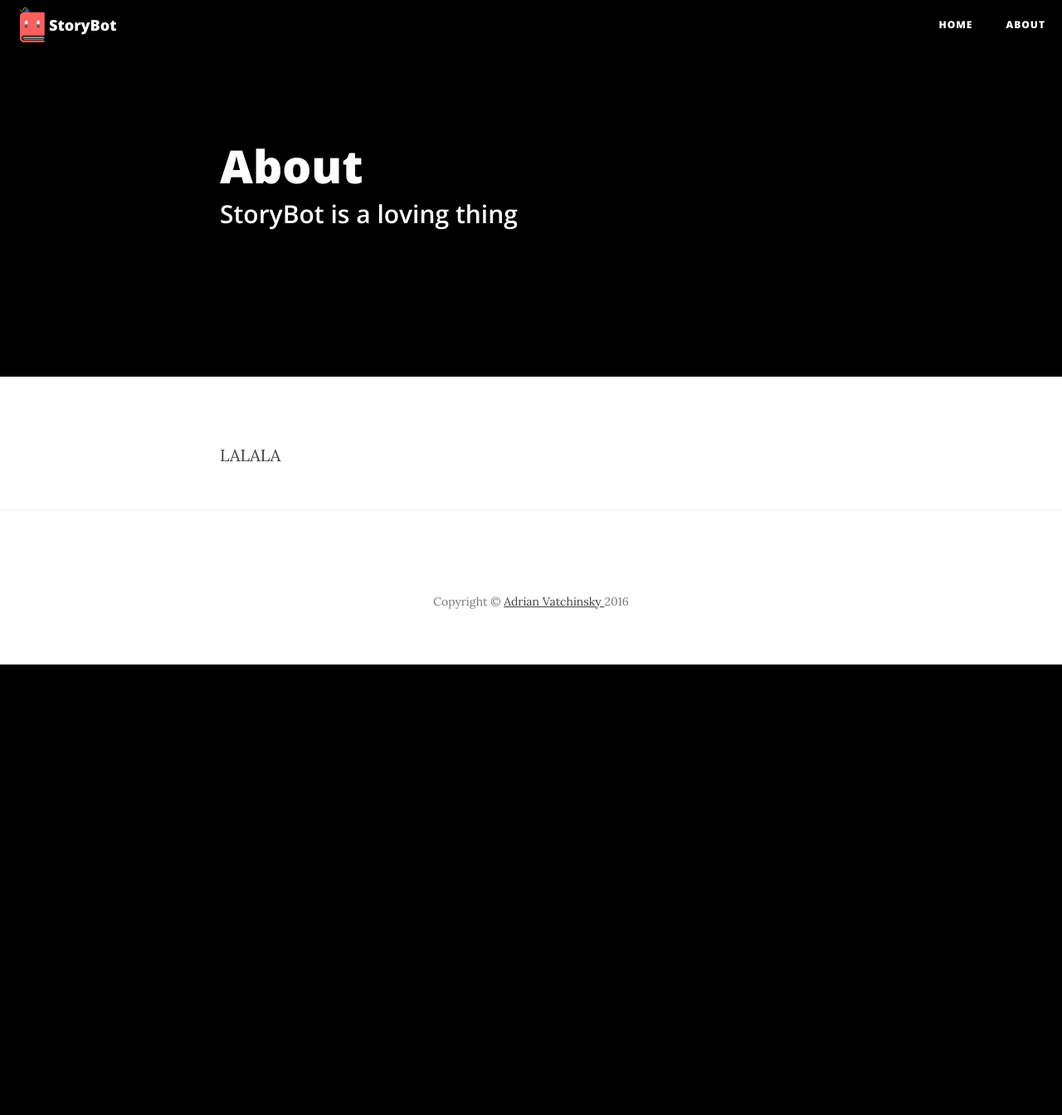
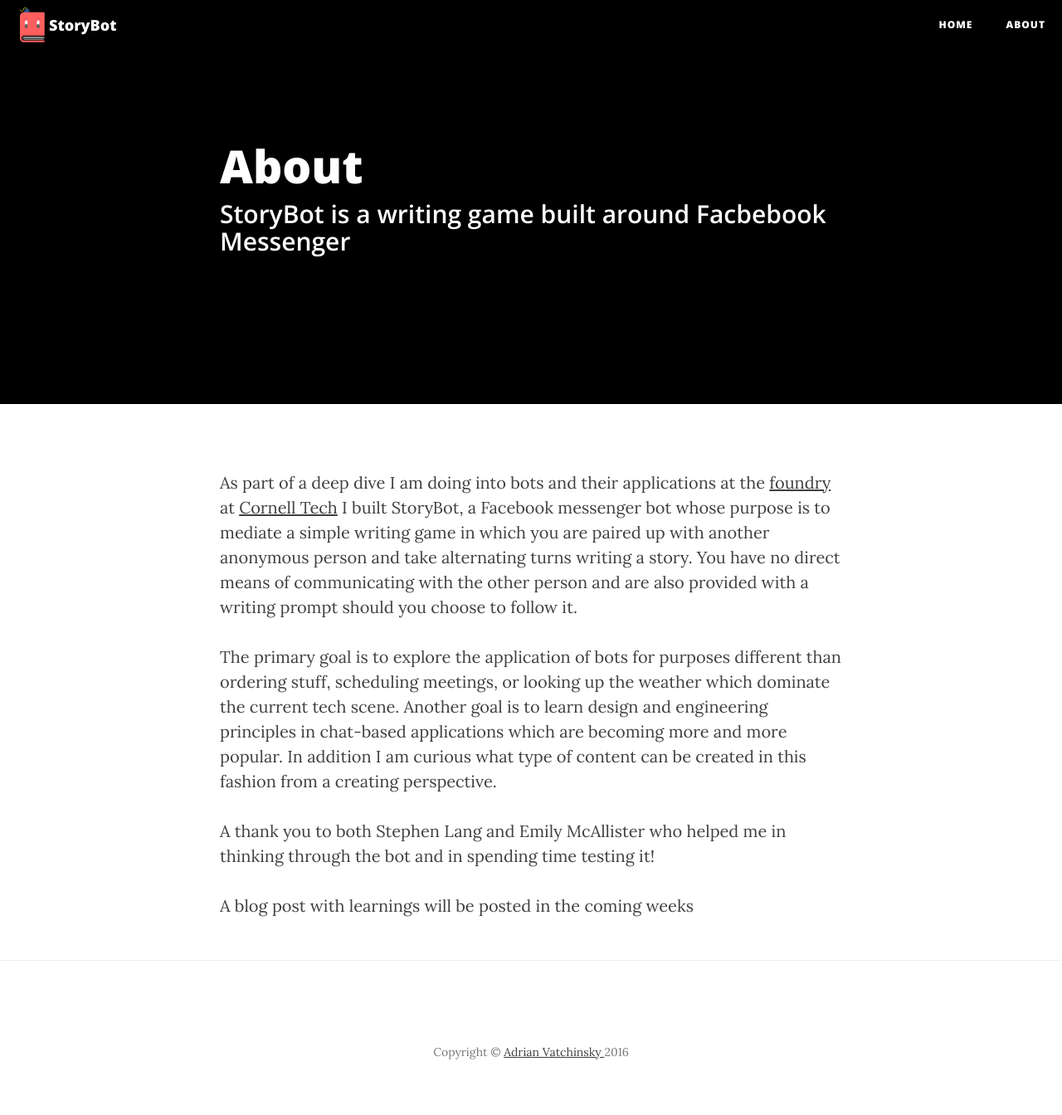
Before and after one commit to AVatch/StoryBot, a Django app: page /about in a window 1280 px wide. Shown: the whole page at 83% size. Before the commit the page ends 801 px from the top, so only its background shows below. Run offline with Django 3.2, Linux system fonts and the light colour scheme; some libraries are stand-ins or nearby versions.

Commit message:
added about page

```diff
--- a/promptSpider/promptSpider/spiders/reddit_wp_spider.py
+++ b/promptSpider/promptSpider/spiders/reddit_wp_spider.py
@@ -12,8 +12,7 @@ class RedditWPSpider(CrawlSpider):
 
     rules = [
         # Traverse the in the /r/WritingPrompts subreddit.
-        Rule(LinkExtractor(
-        	allow=['/r/WritingPrompts/\?count=\d*&after=\w*']),
+        Rule(LinkExtractor(allow=['/r/WritingPrompts/\?count=\d*&after=\w*']),
         	callback='parse_prompt',
         	follow=True),
     ]
--- a/storyBot/templates/about.html
+++ b/storyBot/templates/about.html
@@ -9,7 +9,7 @@
                 <div class="col-lg-8 col-lg-offset-2 col-md-10 col-md-offset-1">
                     <div class="post-heading">
                         <h1>About</h1>
-                        <h2 class="subheading">StoryBot is a loving thing</h2>
+                        <h2 class="subheading">StoryBot is a writing game built around Facbebook Messenger</h2>
                     </div>
                 </div>
             </div>
@@ -21,8 +21,14 @@
         <div class="container">
             <div class="row">
                 <div class="col-lg-8 col-lg-offset-2 col-md-10 col-md-offset-1">
-
-                    <p>LALALA</p>
+                    <p>
+                        As part of a deep dive I am doing into bots and their applications at the <a href="https://cornelltech.io" target="_blank">foundry</a> at <a href="https://tech.cornell.edu" target="_blank">Cornell Tech</a> I built StoryBot, a Facebook messenger bot whose purpose is to mediate a simple writing game in which you are paired up with another anonymous person and take alternating turns writing a story. You have no direct means of communicating with the other person and are also provided with a writing prompt should you choose to follow it.
+                    </p>
+                    <p>
+                        The primary goal is to explore the application of bots for purposes different than ordering stuff, scheduling meetings, or looking up the weather which dominate the current tech scene. Another goal is to learn design and engineering principles in chat-based applications which are becoming more and more popular. In addition I am curious what type of content can be created in this fashion from a creating perspective.
+                    </p>
+                    <p>A thank you to both Stephen Lang and Emily McAllister who helped me in thinking through the bot and in spending time testing it!</p>
+                    <p>A blog post with learnings will be posted in the coming weeks</p>
                 </div>
             </div>
         </div>
```
Also changed, not shown: storyBot/stories/models.py (+0 -2 lines).
